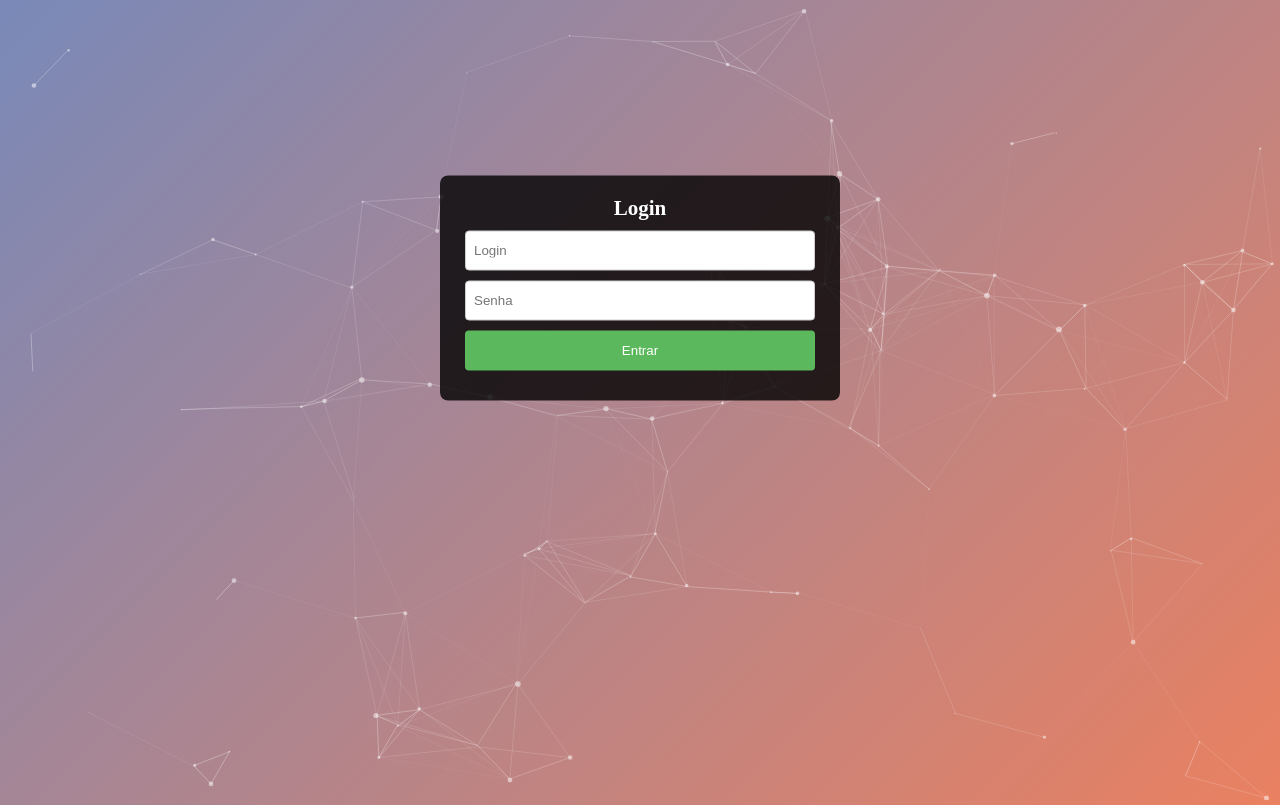
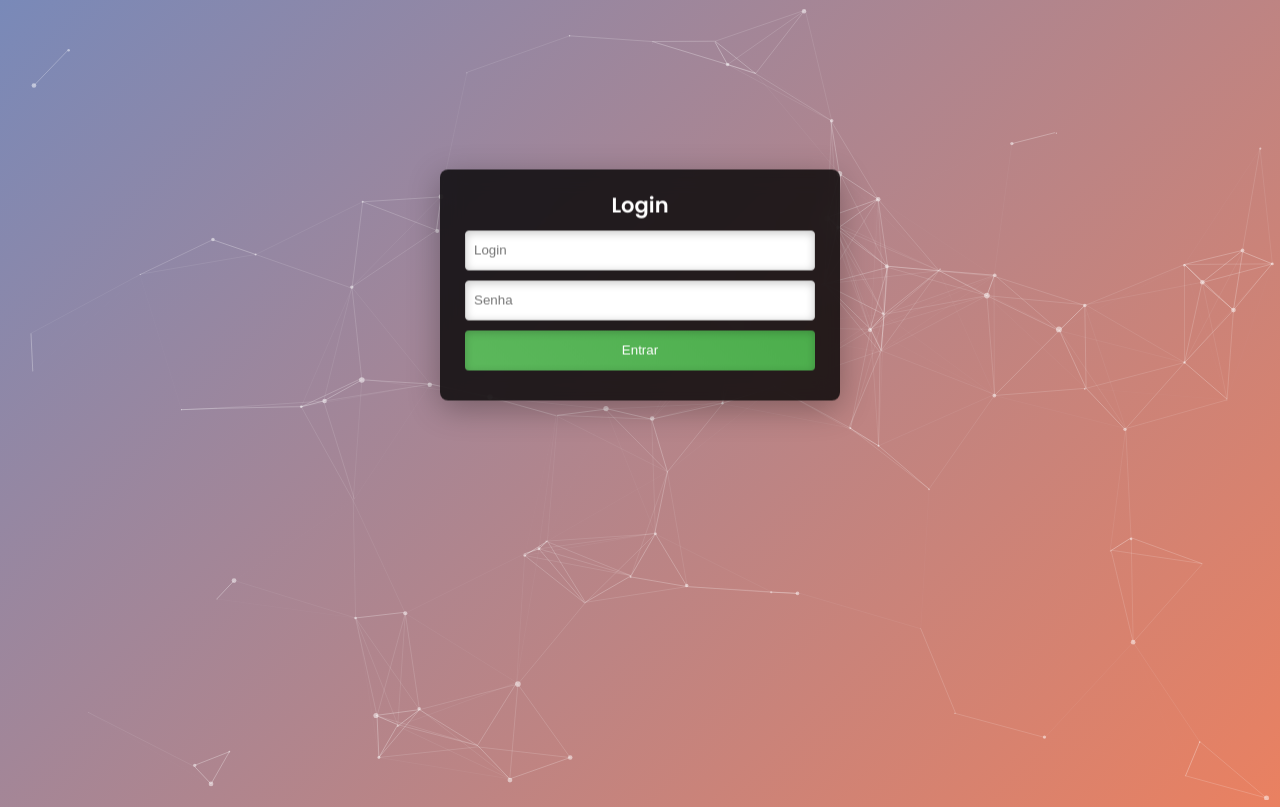
Before and after one commit to MarcusNacimento/GSAP-, a plain HTML site: page login.html in a window 1280 px wide. Drawn offline with Linux system fonts and the light colour scheme.

Commit message:
Adições de estilo

```diff
--- a/login.html
+++ b/login.html
@@ -5,12 +5,18 @@
     <meta charset="UTF-8">
     <meta name="viewport" content="width=device-width, initial-scale=1.0">
     <title>Login JS</title>
+    <link href="https://fonts.googleapis.com/css2?family=Poppins:wght@300;400;600&display=swap" rel="stylesheet">
+
 
     <style>
         * {
             box-sizing: border-box;
             margin: 0;
             padding: 0;
+        }
+
+        body {
+            font-family: 'Poppins', sans-serif;
         }
 
         html {
@@ -61,6 +67,10 @@
             margin: 0 auto;
             top: 50%;
             transform: translateY(-50%);
+            opacity: 0;
+            animation: fadeIn 1.5s forwards;
+            box-shadow: 0 8px 32px rgba(0, 0, 0, 0.3);
+            backdrop-filter: blur(10px);
         }
 
         input {
@@ -72,10 +82,12 @@
             padding: 8px;
             border-radius: 4px;
             border: 1px solid #ccc;
+            box-shadow: inset 0 2px 8px rgba(0, 0, 0, 0.2);
         }
 
         input[type="button"] {
             background-color: #5cb85c;
+            background: linear-gradient(45deg, #5cb85c, #4cae4c);
             color: white;
             border: none;
             cursor: pointer;
@@ -83,6 +95,14 @@
 
         input[type="button"]:hover {
             background-color: #4cae4c;
+            transform: scale(1.05);
+            transition: transform 0.3s ease-in-out;
+        }
+
+        @keyframes fadeIn {
+            to {
+                opacity: 1;
+            }
         }
 
         @media (max-width: 768px) {
```
